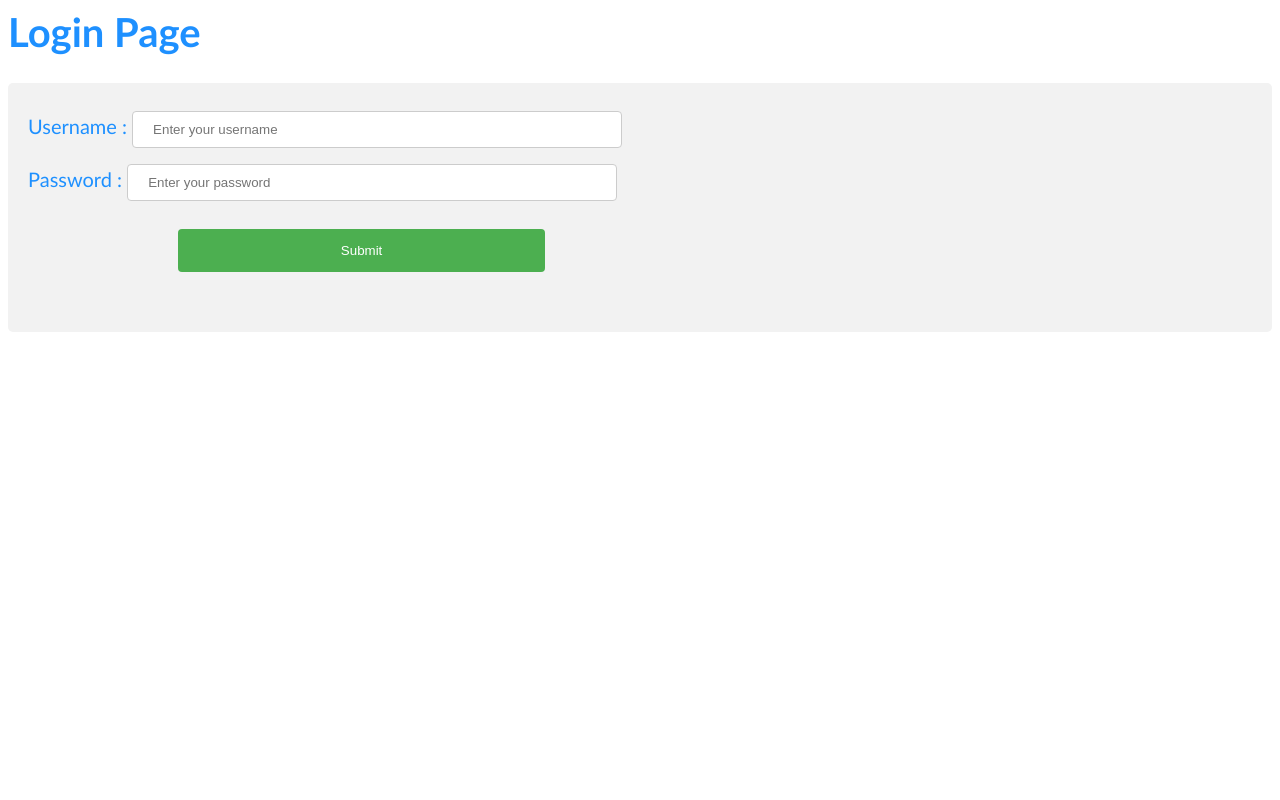
After one commit to rushad7/Home-Network, a Flask app: template templates/login_pswd.html in a window 1280 px wide. The commit adds this page. Run offline with Flask 2, Linux system fonts and the light colour scheme; the template is opened without the code that fills it, so the values that code supplies are empty.

Commit message:
Added login credential checker. Added new HTML file for login access. Removed home page (it was giving direct access to the dashboard). Few varibale name changes.

```diff
--- a/server.py
+++ b/server.py
@@ -1,5 +1,7 @@
 from flask import Flask, render_template, Response, request
 import cv2
+
+pass_dict = {"Rushad": "rushad", "shirin": "10011970", "Behzad": "behzad"}
 
 camera = cv2.VideoCapture(0)
 app = Flask(__name__)
@@ -26,19 +28,27 @@ def login_pswd():
     """Login page via password."""
     path = request.form['login_pswd']
     if path == "LOGIN WITH USERNAME AND PASSWORD":
-        return "YOU SHALL NOT PASS !!!, WITHOUT A PASSWORD, IF YOU HAVE ONE, PLEASE DO CONTINUE "
+        return render_template('login_pswd.html')
 
 @app.route('/login_facial',  methods=['POST'])
 def login_facial():
     """Login page via face id."""
     path = request.form['login_facial']
     if path == "LOGIN USING FACE ID":
-        return "MONU DEKHAR NI BC"
+        return render_template('front.html')
 
-@app.route('/home')
-def home():
-    """Home page."""
-    return render_template('front.html')
+@app.route('/dashboard',  methods=['POST'])
+def dashboard():
+    """Password Verification and access to dashboard"""
+    username = request.form['username']
+    password = request.form['password']
+    if str(pass_dict[str(username)]) == str(password):
+        return render_template('front.html')
+
+#@app.route('/home')
+#def home():
+#    """Home page."""
+#    return render_template('front.html')
 
 @app.route('/stream_page')
 def stream_page():
@@ -47,10 +57,9 @@ def stream_page():
 @app.route('/video_feed')
 def video_feed():
     """Video streaming route. Put this in the src attribute of an img tag."""
-    return Response(gen_frames(),
-                    mimetype='multipart/x-mixed-replace; boundary=frame')
+    return Response(gen_frames(), mimetype='multipart/x-mixed-replace; boundary=frame')
 
-@app.route('/live_stream', methods=['POST'])
+@app.route('/live_stream',methods=['POST'])
 def live_stream():
     path = request.form['vid_stream']
     if path == "OPEN LIVE STREAM":
--- a/templates/login.html
+++ b/templates/login.html
@@ -1,8 +1,7 @@
-
 <html>
 <head>
 <meta name="viewport" content="width=device-width, initial-scale=1">
-<title>Login Page</title>
+<title>Home</title>
 <style>
 .btn {
   border: 2px solid black;
--- /dev/null
+++ b/templates/login_pswd.html
@@ -0,0 +1,60 @@
+<html>
+<head>
+<meta name="viewport" content="width=device-width, initial-scale=1">
+<title>Login Page</title>
+<style>
+input[type=text], select {
+  width: 40%;
+  padding: 10px 20px;
+  margin: 8px 0;
+  display: inline-block;
+  border: 1px solid #ccc;
+  border-radius: 4px;
+  box-sizing: border-box;
+}
+
+input[type=submit] {
+  width: 30%;
+  background-color: #4CAF50;
+  color: white;
+  padding: 14px 35px;
+  margin: 20px 150px;
+  border: none;
+  border-radius: 4px;
+  cursor: pointer;
+}
+
+input[type=submit]:hover {
+  background-color: #45a049;
+}
+
+div {
+  border-radius: 5px;
+  background-color: #f2f2f2;
+  padding: 20px;
+}
+body {
+		font-family: 'Candara', serif;
+		font-size: 20px;
+		color: dodgerblue;
+		}
+</style>
+<body>
+
+<h1>Login Page</h1>
+
+<div>
+  <form action="{{ url_for('dashboard') }}"method="post">
+    <label for="username">Username : </label>
+    <input type="text" id="username" name="username" placeholder="Enter your username"></br>
+
+    <label for="password">Password : </label>
+    <input type="text" id="password" name="password" placeholder="Enter your password"></br>
+
+    <input type="submit" value="Submit">
+  </form>
+</div>
+
+</body>
+<head>
+</html>
--- a/templates/stream_page.html
+++ b/templates/stream_page.html
@@ -17,7 +17,7 @@
 		}
 	</style>
 	<div>
-	<title>Live Strem</title>
+	<title>Live Stream</title>
 	</div>
 
 	<script>
```
